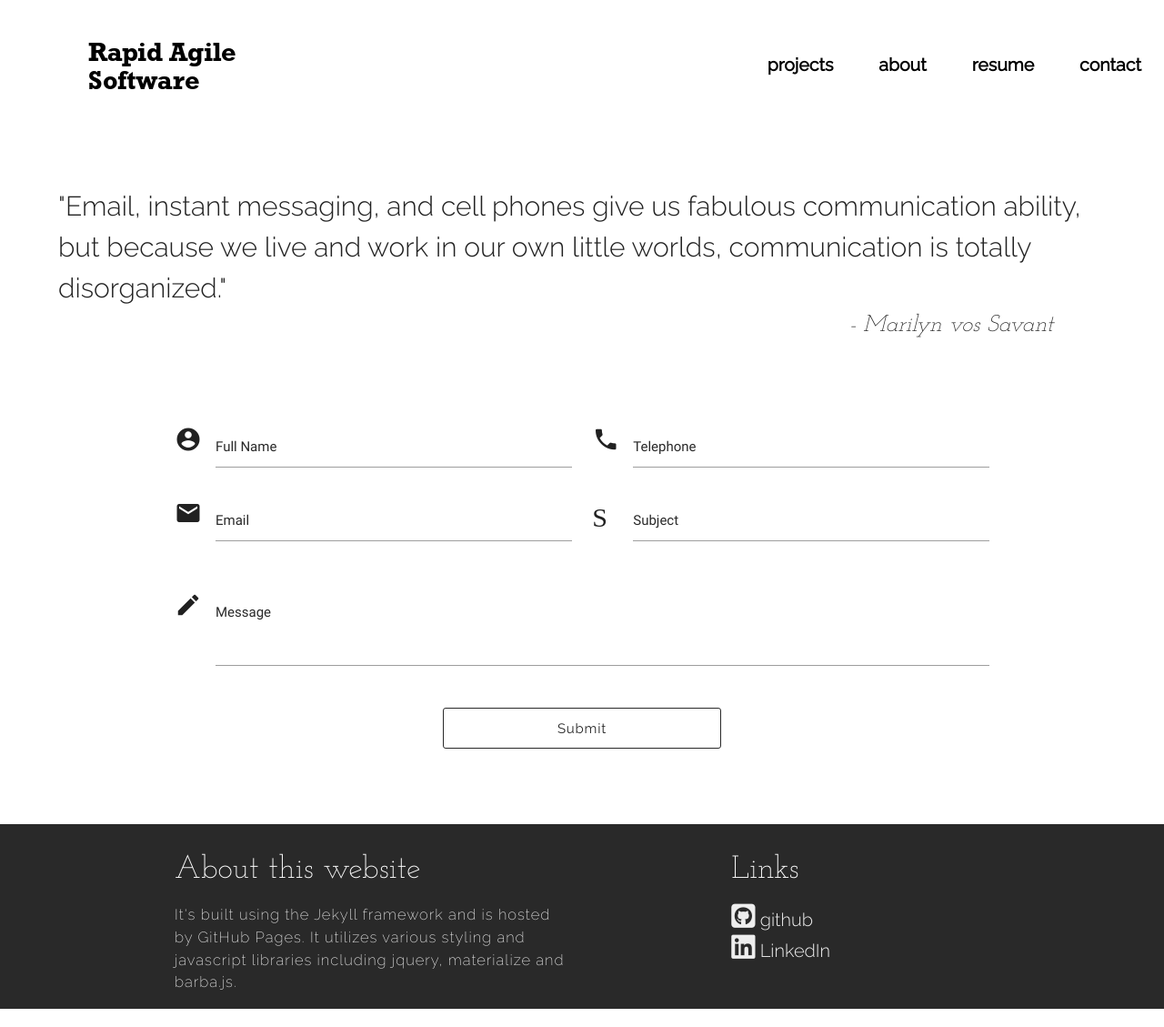
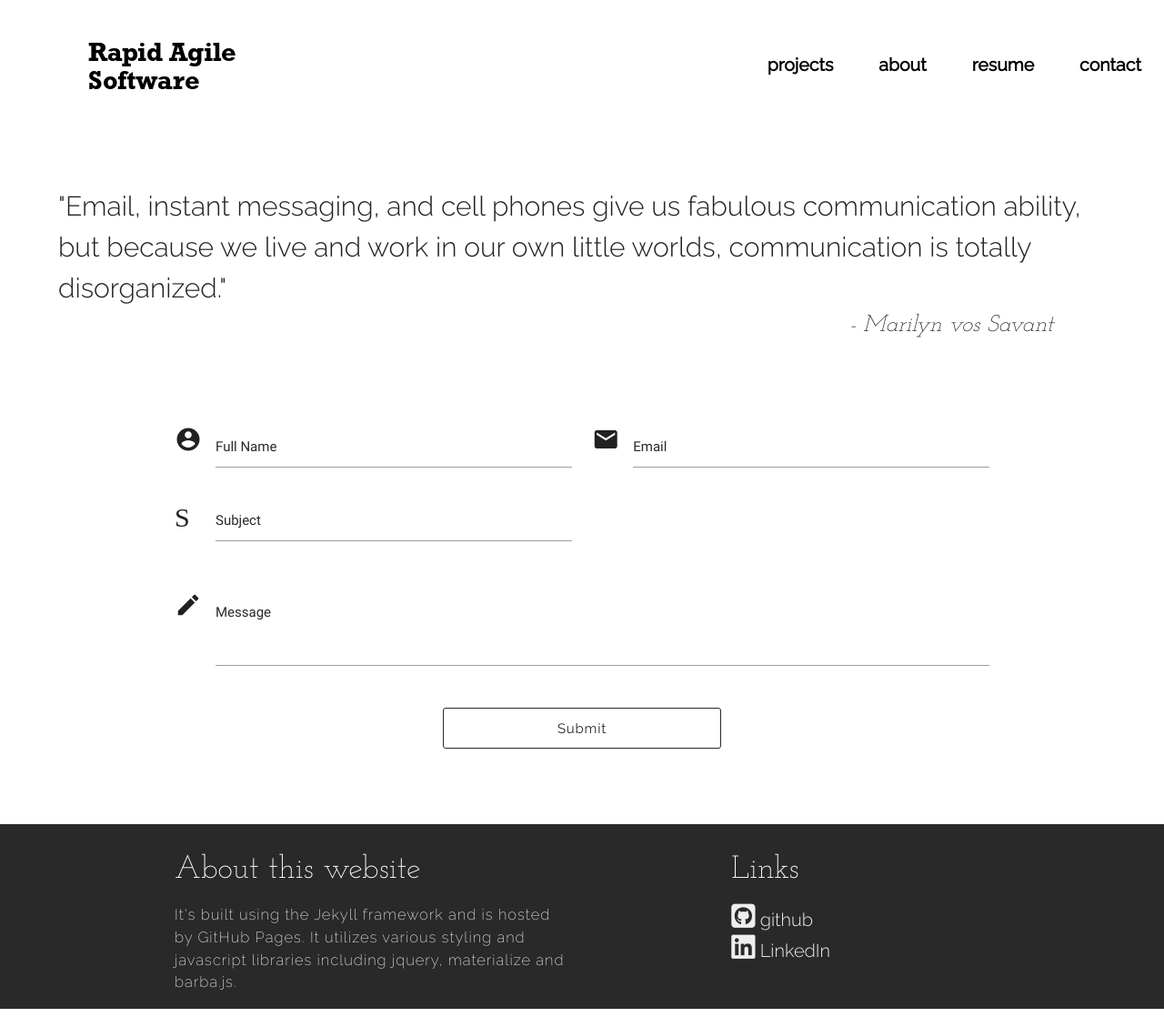
Before and after one commit to RapidAgileSoftware/RapidAgileSoftware.github.io, a Jekyll site: the page built from contact.html, in a window 1280 px wide. Shown: the whole page at 91% size. Built offline with Jekyll 4.4.1, drawn with Linux system fonts in a browser that asks for light colours; nearby versions of some CDN libraries.

Commit message:
contact email form

```diff
--- a/_config.yml
+++ b/_config.yml
@@ -10,6 +10,7 @@
 github_link: "https://www.github.com/RapidAgileSoftware"
 twitter_username: ""
 google_analytics_id: ''
+contact_endpoint: "https://formspree.io/mnqbolya"
 select_options: clear-filters HTML5 CSS3 SCSS javaScript jQuery materialize charts.js React jekyll Ruby-on-Rails Sinatra front-end back-end finished current
 sass:
   sass_dir: assets/css/main.css
--- a/contact.html
+++ b/contact.html
@@ -7,7 +7,7 @@
 {% include quote.html quote=page.quote author=page.author %}
 
 <div class="container">
-  <form class="email_me" action="https://formspree.io/{{site.email}}" method="POST">
+  <form class="email_me" action="{{site.contact_endpoint}}" method="POST">
     <input type="text" name="_gotcha" style="display:none" />
     <div class="row">
       <div class="input-field col m6 s12">
@@ -15,11 +15,13 @@
         <input id="icon_prefix" type="text" name="name" class="validate email_input">
         <label for="icon_prefix">Full Name</label>
       </div>
+      <!--
       <div class="input-field col m6 s12">
         <i class="material-icons prefix">phone</i>
         <input id="icon_telephone" name="phone" type="tel" pattern="^\d{3}-\d{3}-\d{4}$" class="validate email_input">
         <label for="icon_telephone" data-error="Make sure your number matches this format XXX-XXX-XXXX">Telephone</label>
       </div>
+    -->
       <div class="input-field col m6 s12">
         <i class="material-icons prefix">email</i>
         <input id="icon_prefix" name="_replyto" type="email" class="validate email_input">
```
